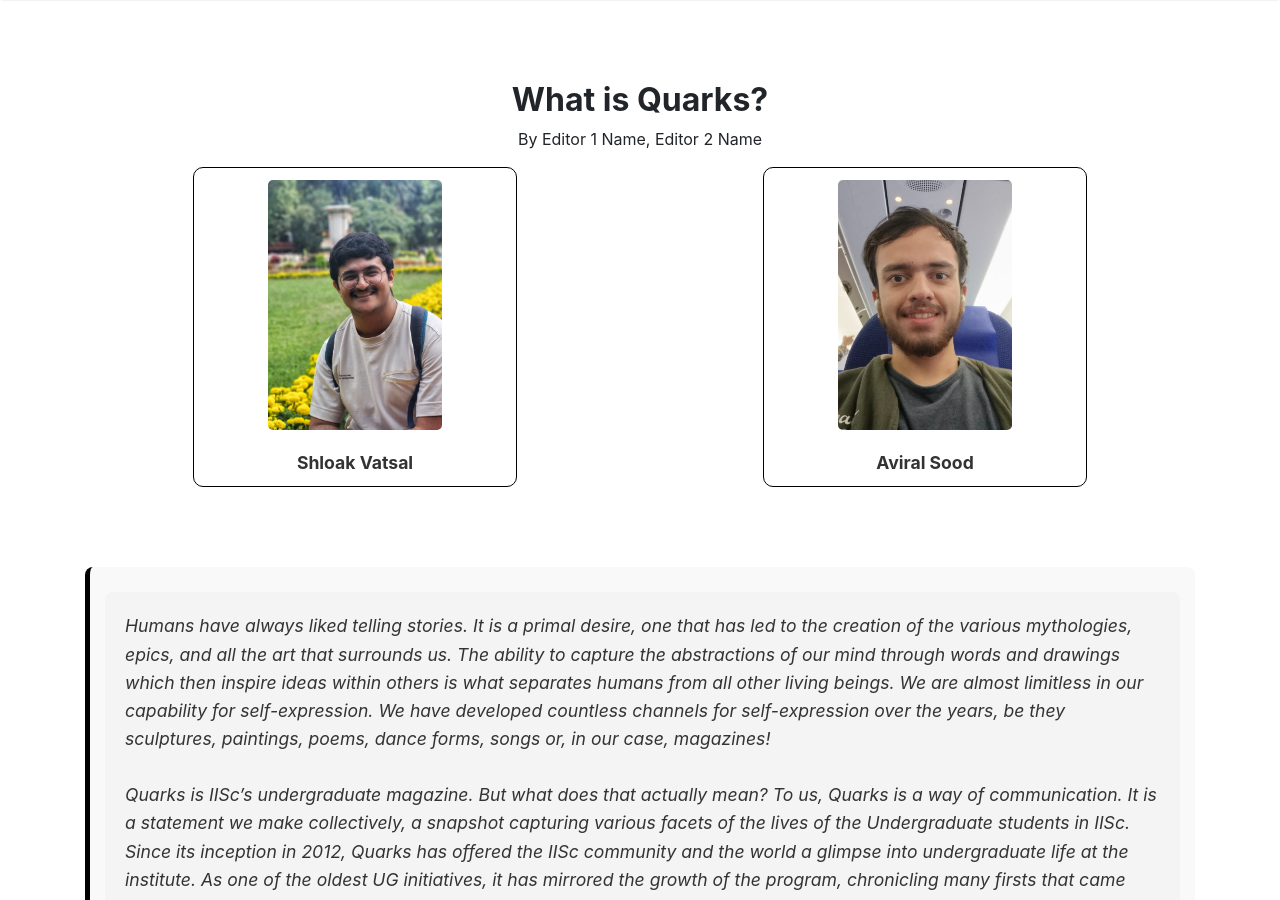
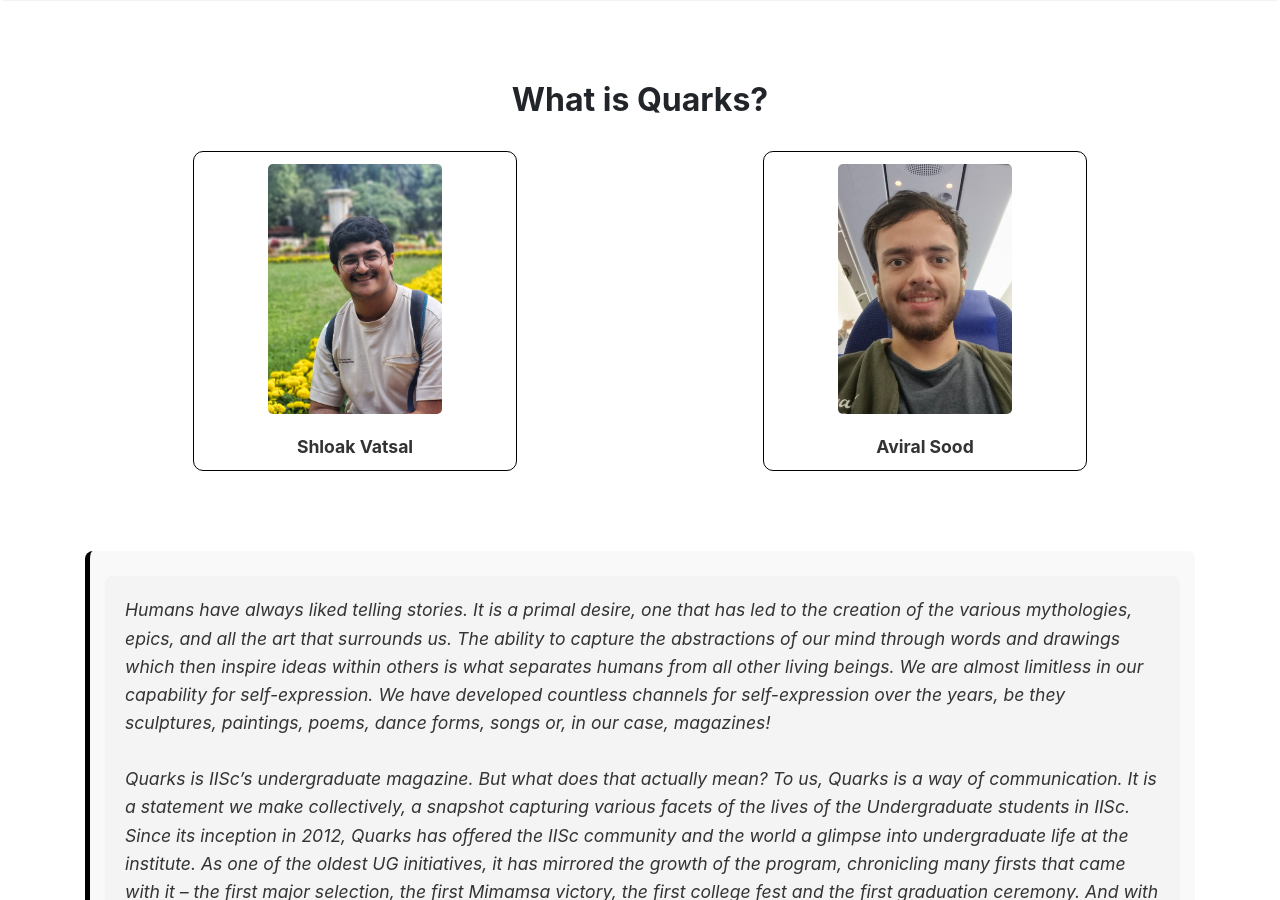
Before and after one commit to Quarks-IISc/blog, a Jekyll site: the page built from aboutus.html, in a window 1280 px wide and 900 px high. Built offline with Jekyll 4.4.1, drawn with Linux system fonts in a browser that asks for light colours; nearby versions of some CDN libraries.

Commit message:
Add space and remove by line

```diff
--- a/aboutus.html
+++ b/aboutus.html
@@ -6,7 +6,7 @@ title: About Us
 <!-- Editor's Note Section -->
 <section class="editors-note text-center">
     <h2><strong>What is Quarks?</strong></h2>
-    <p>By Editor 1 Name, Editor 2 Name</p>
+    <br>
 
     <div class="row">
         <div class="col-md-6">
```
